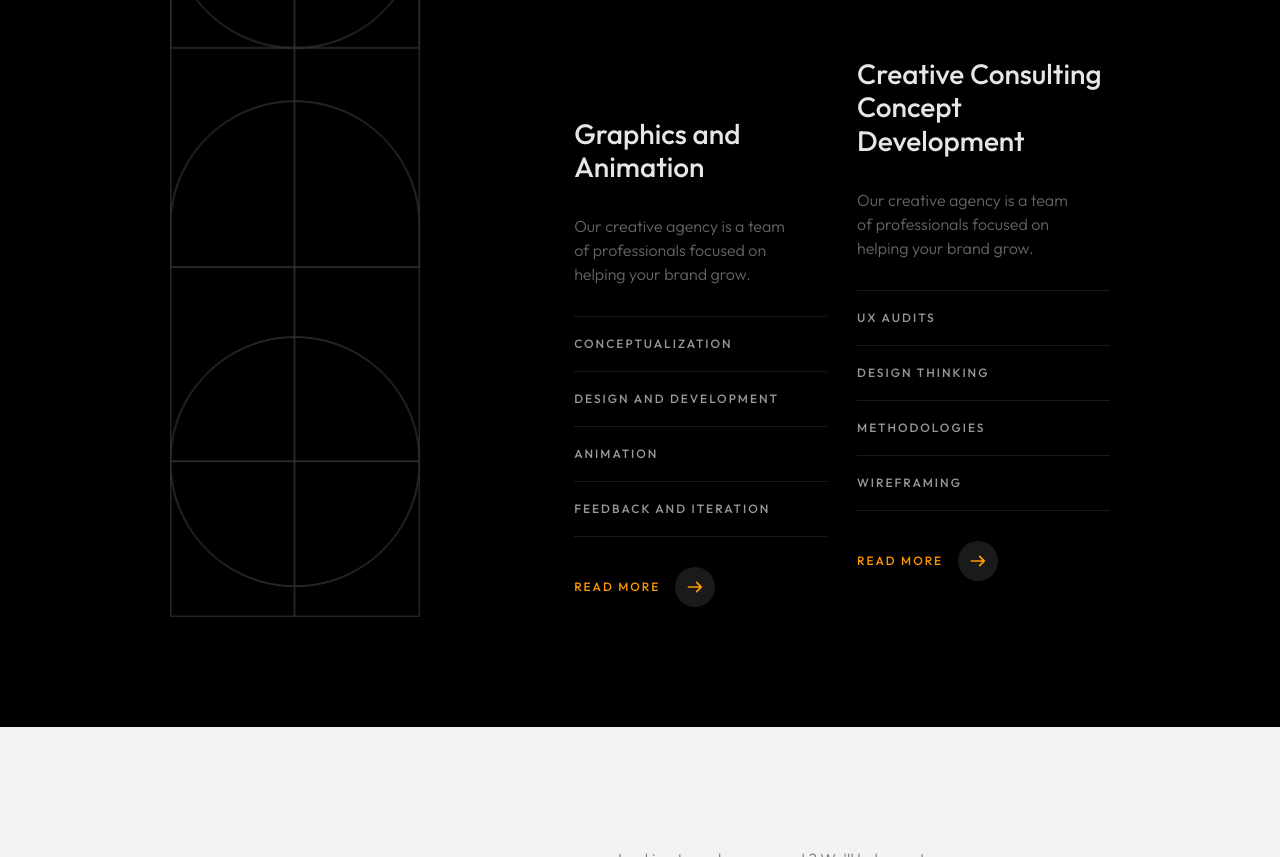
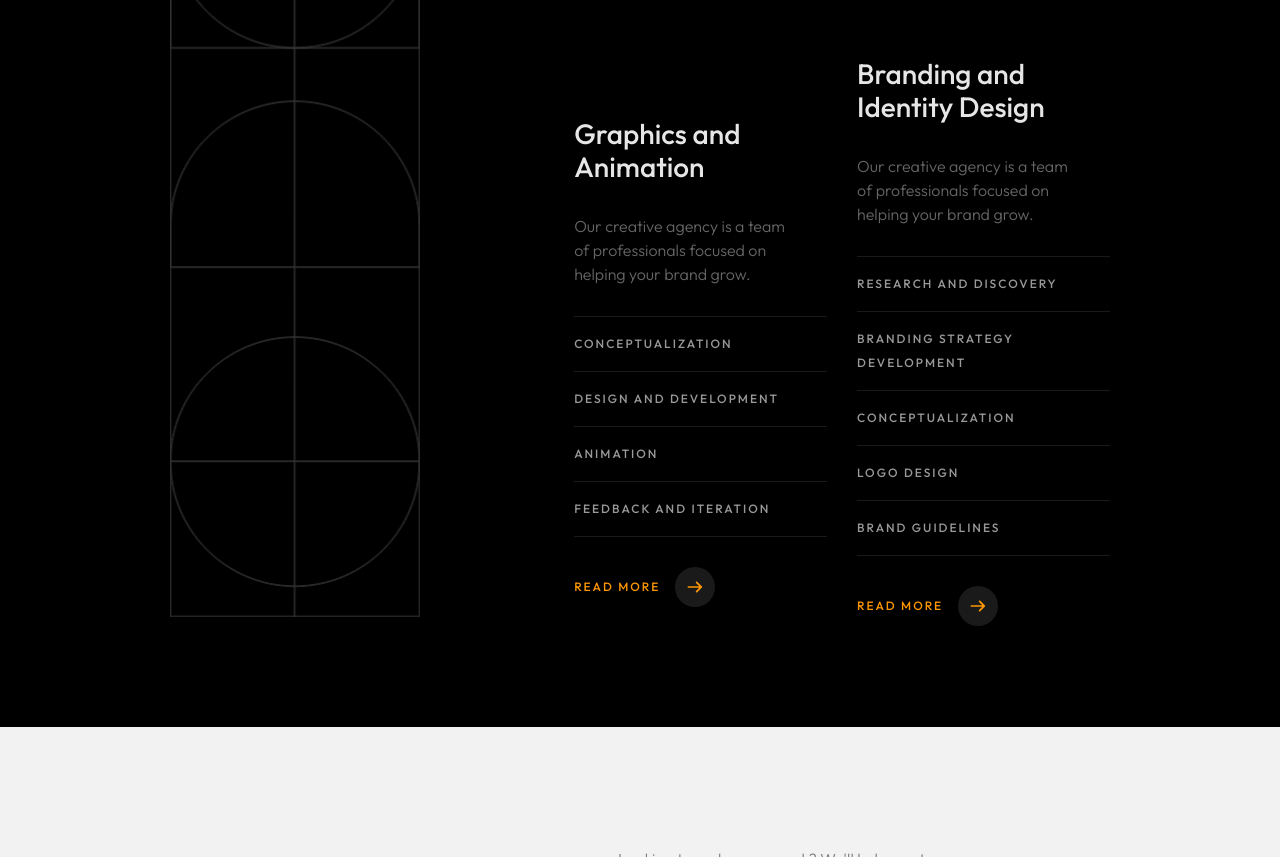
Before and after one commit to Zee-Blazer/Remeda.studio, a website: page public/services.html in a window 1280 px wide. Shown: the part 1187-2044 px from the top of the page. Drawn offline with Linux system fonts and the light colour scheme.

Commit message:
Finished adding the services content to the screen

```diff
--- a/public/services.html
+++ b/public/services.html
@@ -302,13 +302,14 @@
                                             </div>
                                             <div class="col-md-6 col-lg-6">
                                                 <a href="service.html" class="mil-service-card-lg mil-more mil-accent-cursor">
-                                                    <h4 class="mil-muted mil-up mil-mb-30">Creative Consulting <br>Concept Development</h4>
+                                                    <h4 class="mil-muted mil-up mil-mb-30">Branding and <br>Identity Design</h4>
                                                     <p class="mil-descr mil-light-soft mil-up mil-mb-30">Our creative agency is a team of professionals focused on helping your brand grow.</p>
                                                     <ul class="mil-service-list mil-light mil-mb-30">
-                                                        <li class="mil-up">UX Audits</li>
-                                                        <li class="mil-up">Design thinking</li>
-                                                        <li class="mil-up">Methodologies</li>
-                                                        <li class="mil-up">Wireframing</li>
+                                                        <li class="mil-up">Research and Discovery</li>
+                                                        <li class="mil-up">Branding Strategy Development</li>
+                                                        <li class="mil-up">Conceptualization</li>
+                                                        <li class="mil-up">Logo Design</li>
+                                                        <li class="mil-up">Brand Guidelines</li>
                                                     </ul>
                                                     <div class="mil-link mil-accent mil-arrow-place mil-up">
                                                         <span>Read more</span>
```
